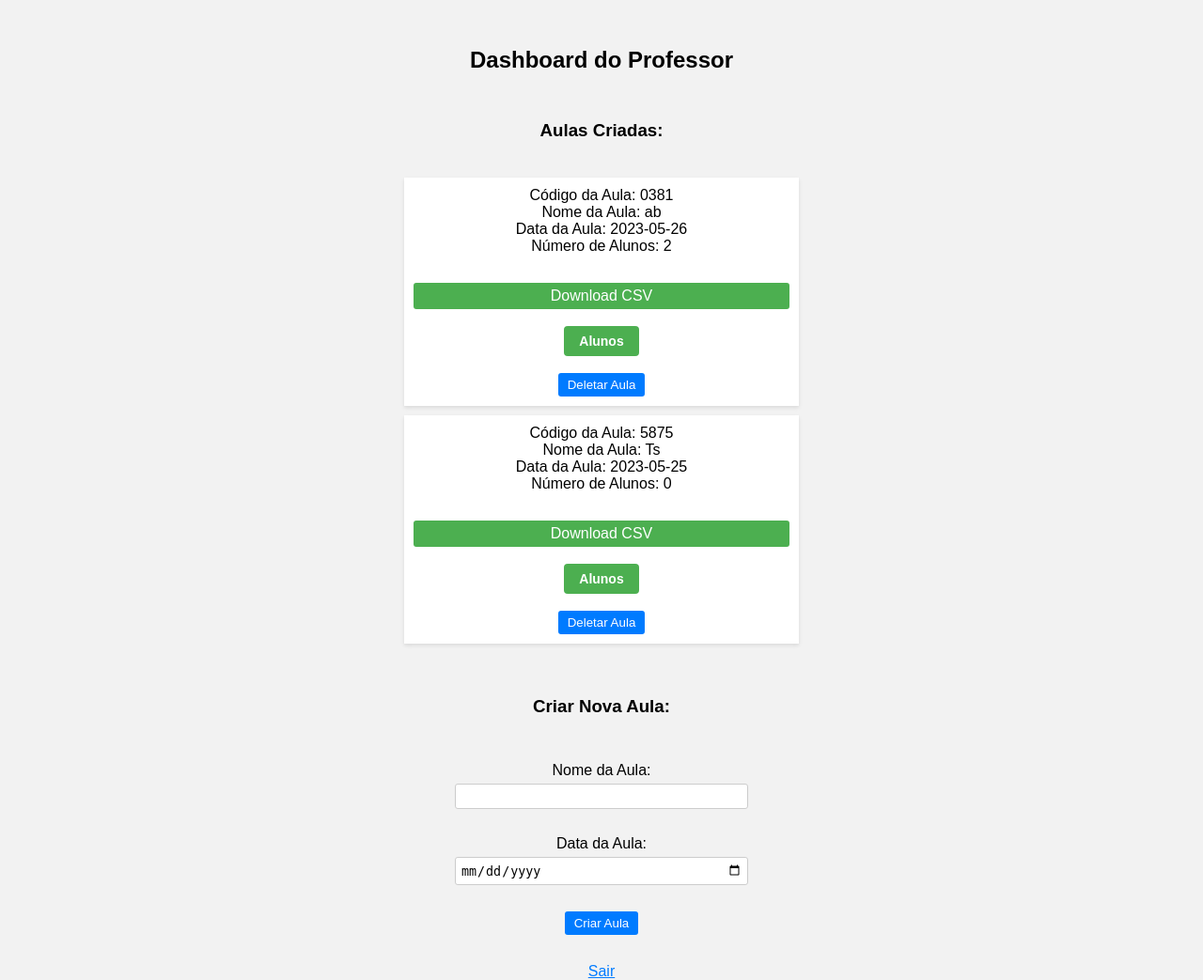
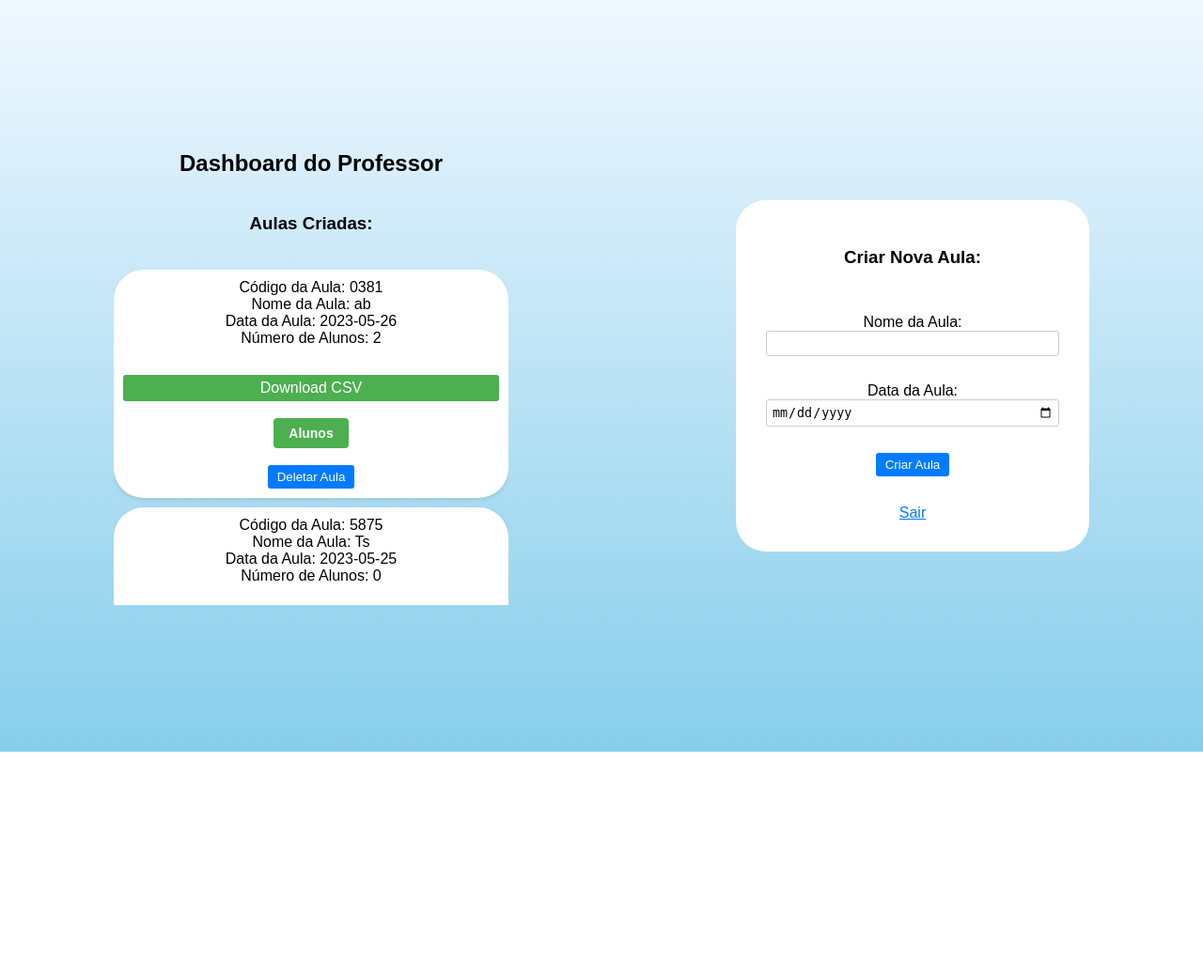
Before and after one commit to Mathweuzz/presenca-eng, a Flask app: template templates/teacher_dashboard.html in a window 1280 px wide. Shown: the whole page at 94% size. After the commit the page ends 800 px from the top, so only its background shows below. Run offline with Flask 3, Linux system fonts and the light colour scheme; the template is opened without the code that fills it: values that come from a table or form of the project are taken from there, others are empty.

Commit message:
dashboard teavher

```diff
--- a/static/teacher.css
+++ b/static/teacher.css
@@ -1,23 +1,39 @@
 body {
   font-family: Arial, sans-serif;
-  background-color: #f2f2f2;
+  background-image: linear-gradient(aliceblue, skyblue);
   margin: 0;
   padding: 0;
   display: flex;
+  align-items: center;
+  height: 100vh;
+  justify-content: space-around;
+}
+
+.dashboard,
+.create {
+  display: flex;
   flex-direction: column;
   align-items: center;
+  justify-items: center;
+}
+
+.dashboard {
+  height: 65%;
+  overflow-y: scroll;
+}
+
+.create {
+  background-color: #fff;
+  padding: 2rem;
+  border-radius: 2rem;
 }
 
 h2 {
-  margin-top: 50px;
   text-align: center;
 }
 
-h3 {
-  margin-top: 30px;
-}
-
 ul {
+  overflow-y: scroll;
   list-style-type: none;
   padding: 0;
   margin-top: 20px;
@@ -26,13 +42,36 @@ ul {
   align-items: center;
 }
 
-li {
+.aluno {
   background-color: #fff;
   padding: 10px;
   margin-bottom: 10px;
   width: 400px;
   text-align: center;
   box-shadow: 0 2px 4px rgba(0, 0, 0, 0.1);
+}
+
+.aula {
+  border-radius: 2rem;
+  background-color: #fff;
+  padding: 10px;
+  margin-bottom: 10px;
+  width: 400px;
+  text-align: center;
+  box-shadow: 0 2px 4px rgba(0, 0, 0, 0.1);
+}
+
+.btn {
+  border-radius: 3rem;
+  cursor: pointer;
+}
+
+.btn-fechar {
+  color: #fff;
+  background-color: gray;
+  padding: 5px 10px;
+  text-decoration: none;
+  border-radius: 3px;
 }
 
 .btn-download {
@@ -56,7 +95,6 @@ form {
 
 label {
   display: block;
-  margin-bottom: 5px;
 }
 
 input[type="text"],
@@ -118,11 +156,11 @@ a:hover {
 }
 
 .popup-container.open {
-  opacity: 1;
+  opacity: 0.7;
 }
 
 .popup-overlay.open {
-  opacity: 1;
+  opacity: 0.7;
 }
 
 .btn-students {
--- a/templates/teacher_dashboard.html
+++ b/templates/teacher_dashboard.html
@@ -37,22 +37,23 @@
     </script>
 </head>
 <body>
+    <div class="dashboard">
     <h2>Dashboard do Professor</h2>
 
     <h3>Aulas Criadas:</h3>
     <ul>
         {% for class in classes %}
-        <li>
+        <li class="aula">
             Código da Aula: {{ class.code }}<br>
             Nome da Aula: {{ class.name }}<br>
             Data da Aula: {{ class.class_date.strftime('%Y-%m-%d') }}<br>
             Número de Alunos: {{ class.attendances|length }}
-            <a href="{{ url_for('download_attendance', class_id=class.id) }}" class="btn-download">Download CSV</a><br>
+            <a href="{{ url_for('download_attendance', class_id=class.id) }}" class="btn-download btn">Download CSV</a><br>
 
-            <button onclick="openStudentsPopup({{ class.id }})" class="btn-students">Alunos</button><br><br>
+            <button onclick="openStudentsPopup({{ class.id }})" class="btn-students btn">Alunos</button><br><br>
 
             <form action="{{ url_for('delete_class', class_id=class.id) }}" method="POST" style="display:inline;">
-                <button type="submit" class="btn-delete">Deletar Aula</button>
+                <button type="submit" class="btn-delete btn">Deletar Aula</button>
             </form>
 
             <div id="popup-{{ class.id }}" class="popup-container">
@@ -62,21 +63,22 @@
                         <h3>Alunos Presentes</h3>
                     </div>
                     <div class="popup-body">
-                        <ul>
+                        <ul class="alunos">
                             {% for attendance in class.attendances %}
-                            <li>{{ attendance.students.name }}</li>
+                            <li class="aluno">{{ attendance.students.name }}</li>
                             {% endfor %}
                         </ul>
                     </div>
                     <div class="popup-footer">
-                        <button onclick="closeStudentsPopup({{ class.id }})">Fechar</button>
+                        <button class="btn-fechar btn" onclick="closeStudentsPopup({{ class.id }})">Fechar</button>
                     </div>
                 </div>
             </div>
         </li>
         {% endfor %}
     </ul>
-
+    </div>
+    <div class="create">
     <h3>Criar Nova Aula:</h3>
     <form action="/generate_class" method="POST">
         <label for="class_name">Nome da Aula:</label>
@@ -89,5 +91,6 @@
     </form>
 
     <a href="/logout">Sair</a>
+</div>
 </body>
 </html>
```
Also changed, not shown: attendance_class_1.csv (line endings or trailing spaces), database.db.
